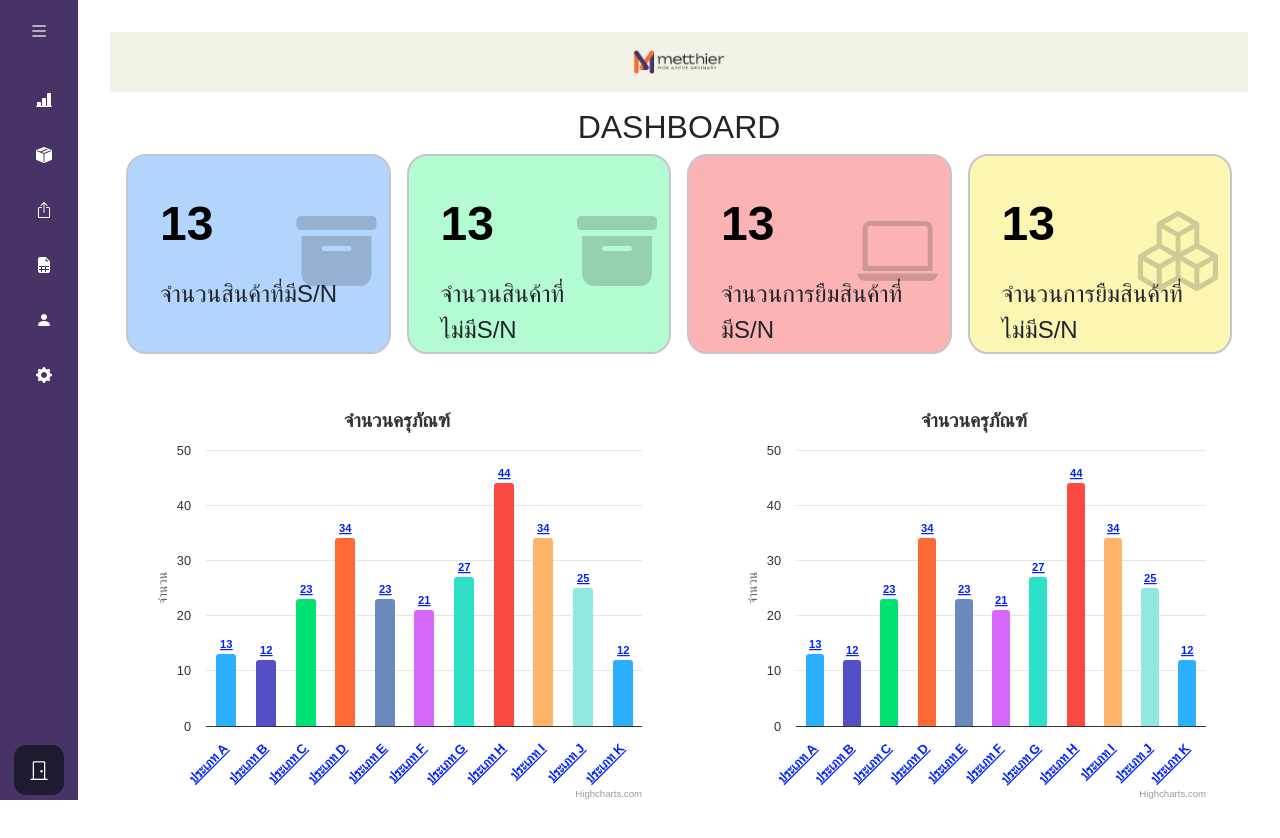
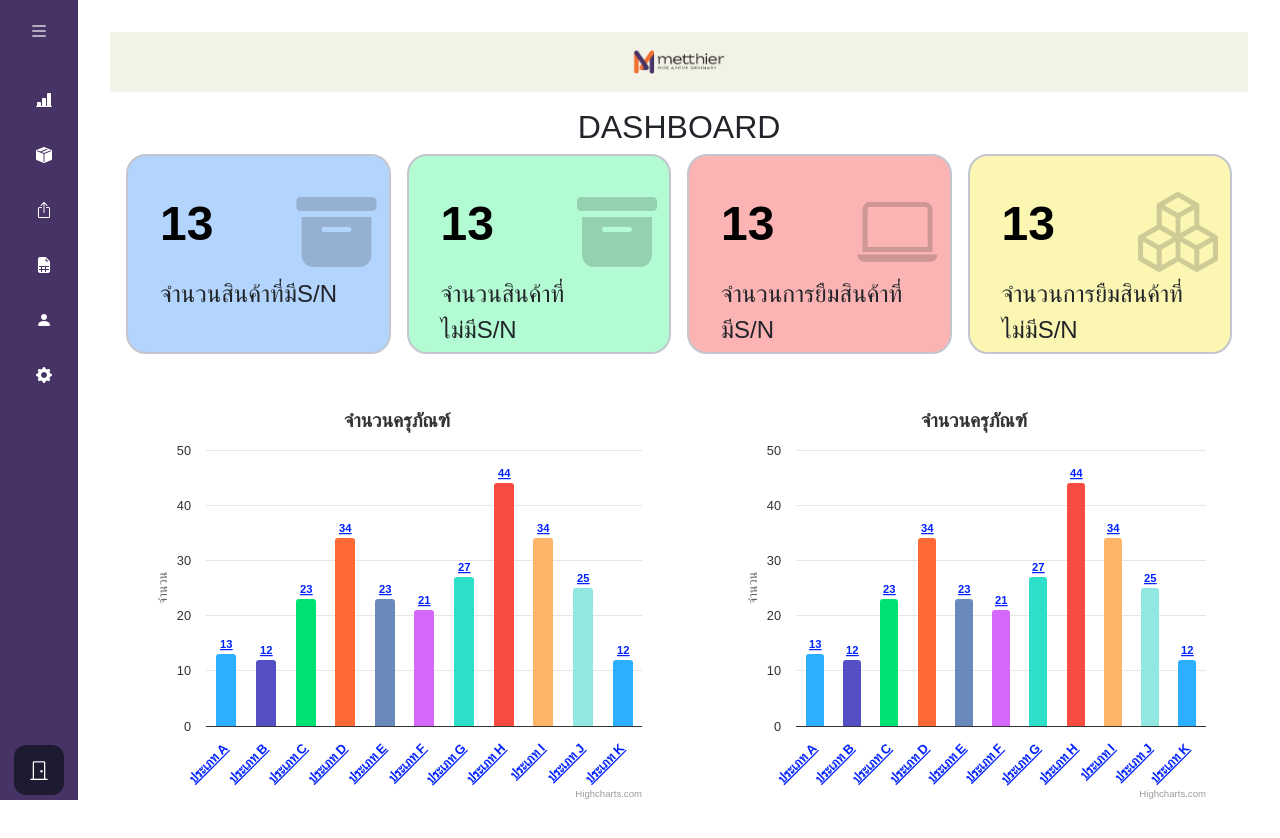
Before and after one commit to ZphinxGZ/WMS_Project, a React (Vite) app: page /#/ in a window 1280 px wide. Shown: the top 838 px of the page. Built offline with nearby package versions, Linux system fonts and the light colour scheme.

Commit message:
some css

```diff
--- a/src/Pages/Dashboard/Dashboard.css
+++ b/src/Pages/Dashboard/Dashboard.css
@@ -49,7 +49,7 @@
 .card i{
   position: absolute;
   font-size: 5rem;
-  top: 50%;
+  top: 40%;
   left: 80%;
   transform: translate(-50%, -50%);
   opacity: 0.2;
--- a/src/Pages/Dashboard/Dashboard.jsx
+++ b/src/Pages/Dashboard/Dashboard.jsx
@@ -162,10 +162,8 @@ function Dashboard() {
             <button className="card-button">More info</button>
           </div>
 
-          {/* เพิ่มการ์ดอื่น ๆ ตามที่คุณต้องการ */}
         </div>
 
-        {/* เพิ่มกราฟ Column with Drilldown ที่นี่ */}
         <div className="chart-container">
           <HighchartsReact highcharts={Highcharts} options={options} />
           <HighchartsReact highcharts={Highcharts} options={options} />
```
